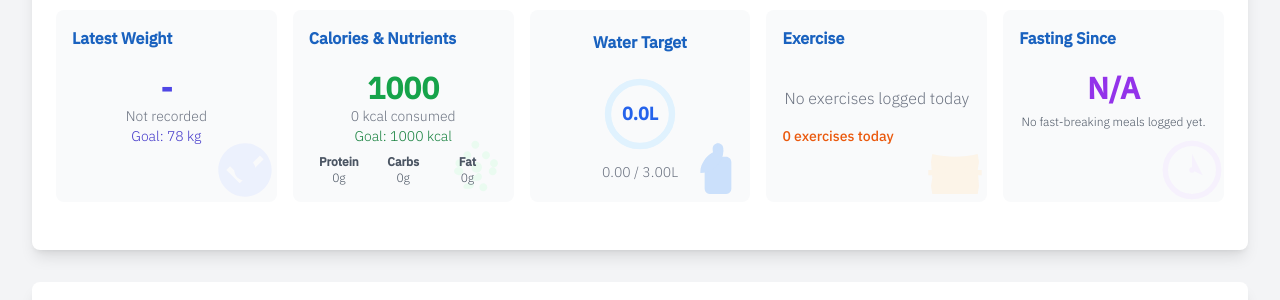
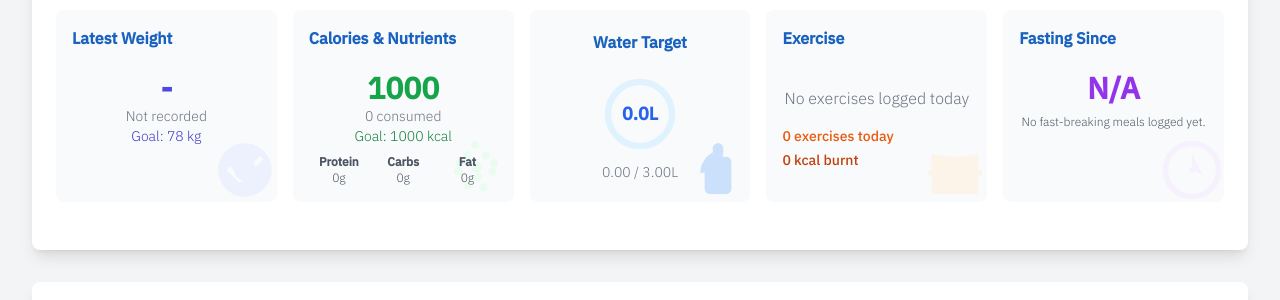
Before and after one commit to mebjas/mebjas.github.io, a Jekyll site: the page built from research/gemini-fitness-tracker/index.md, in a window 1280 px wide. Shown: the part 317-617 px from the top of the page. Built offline with Jekyll 4.4.1, drawn with Linux system fonts in a browser that asks for light colours; nearby versions of some CDN libraries; comment, search, counter and statistics services are not loaded.

Commit message:
exercise calorie tracking

```diff
--- a/_layouts/research/gemini-fitness-tracker/layout.html
+++ b/_layouts/research/gemini-fitness-tracker/layout.html
@@ -271,7 +271,8 @@
                                 <thead>
                                     <tr class="border-b border-gray-200">
                                         <th class="text-left py-1 text-gray-600 font-medium">Exercise</th>
-                                        <th class="text-right py-1 text-gray-600 font-medium">Reps</th>
+                                        <th class="text-center py-1 text-gray-600 font-medium">Reps</th>
+                                        <th class="text-right py-1 text-gray-600 font-medium">Kcal</th>
                                     </tr>
                                 </thead>
                                 <tbody id="exerciseTableBody">
@@ -280,7 +281,8 @@
                             </table>
                             <div id="exerciseEmptyState" class="text-center py-4 text-gray-500">No exercises logged today</div>
                         </div>
-                        <p id="exerciseCountSubtitle" class="text-sm text-orange-600 font-medium mb-3">0 exercises today</p>
+                        <p id="exerciseCountSubtitle" class="text-sm text-orange-600 font-medium mb-1">0 exercises today</p>
+                        <p id="caloriesBurntSubtitle" class="text-sm text-orange-700 font-medium">0 kcal burnt</p>
                     </div>
                 </div>
                 <!-- Fasting Card -->
@@ -1182,7 +1185,7 @@
                 - For "weight", the "data" object should have a "value" key with the weight in kg (float).
                 - For "water", the "data" object should have an "amount" key with the volume in Liters (float). Assume "a glass" is 0.25L.
                 - For "food", the "data" object should have "item" (string) and "calories" (integer) keys. Provide a reasonable calorie estimate. Also include "protein" (integer, in grams), "carbs" (integer, in grams), "fat" (integer, in grams). Also add a "thoughts" key (string, under 15 words) with your opinion on the food for weight loss, LDL & HDL control, and muscle gain. Also include a boolean key "breaks_fast". A food is considered to break a fast if it has more than 15 calories.
-                - For "exercise", the "data" object should have "type" (string) and either "reps" (integer) or "duration_minutes" (integer).
+                - For "exercise", the "data" object should have "type" (string), either "reps" (integer) or "duration_minutes" (integer), and "calories_burnt" (integer) with a reasonable estimate based on the exercise type and intensity.
                 - If the input is ambiguous or cannot be categorized, the category should be "unknown" and data should be an empty object.
 
                 Example 1:
@@ -1203,7 +1206,7 @@
 
                 Example 5:
                 Input: "Did 20 pushups and ran for 15 minutes"
-                Output: [{"category":"exercise","data":{"type":"pushups and running","reps":20,"duration_minutes":15}}]
+                Output: [{"category":"exercise","data":{"type":"pushups and running","reps":20,"duration_minutes":15,"calories_burnt":180}}]
             `;
 
             try {
@@ -1322,13 +1325,14 @@
             const carbsToday = todaysFood.reduce((sum, curr) => sum + (curr.data.carbs || 0), 0);
             const fatToday = todaysFood.reduce((sum, curr) => sum + (curr.data.fat || 0), 0);
             const waterDrankToday = todaysWater.reduce((sum, curr) => sum + (curr.data.amount || 0), 0);
+            const caloriesBurntToday = todaysExercise.reduce((sum, curr) => sum + (curr.data.calories_burnt || 0), 0);
 
             const totalCalorieGoal = targets.baseCalories - targets.calorieDeficit;
-            const remainingCals = totalCalorieGoal - caloriesConsumedValue;
+            const remainingCals = totalCalorieGoal - caloriesConsumedValue + caloriesBurntToday;
 
             // Update UI
             calorieGoal.textContent = totalCalorieGoal;
-            caloriesConsumed.textContent = `${caloriesConsumedValue} kcal consumed`;
+            caloriesConsumed.textContent = `${caloriesConsumedValue} consumed${caloriesBurntToday > 0 ? `, ${caloriesBurntToday} burnt` : ''}`;
             caloriesRemaining.textContent = remainingCals;
 
             // Update water progress with circular indicator
@@ -1350,6 +1354,7 @@
                         exerciseMap[exerciseType] = {
                             reps: 0,
                             duration: 0,
+                            calories: 0,
                             hasReps: false,
                             hasDuration: false
                         };
@@ -1362,11 +1367,15 @@
                         exerciseMap[exerciseType].duration += ex.data.duration_minutes;
                         exerciseMap[exerciseType].hasDuration = true;
                     }
+                    if (ex.data.calories_burnt) {
+                        exerciseMap[exerciseType].calories += ex.data.calories_burnt;
+                    }
                 });
 
                 // Update subtitle
                 const exerciseCount = Object.keys(exerciseMap).length;
                 exerciseCountSubtitle.textContent = `${exerciseCount} exercise${exerciseCount !== 1 ? 's' : ''} today`;
+                caloriesBurntSubtitle.textContent = `${caloriesBurntToday} kcal burnt`;
 
                 // Generate table rows
                 let tableRowsHTML = '';
@@ -1385,7 +1394,8 @@
                     tableRowsHTML += `
                         <tr class="border-b border-gray-100 last:border-b-0">
                             <td class="py-1 text-left text-gray-700">${exerciseType}</td>
-                            <td class="py-1 text-right text-gray-600">${valueText}</td>
+                            <td class="py-1 text-center text-gray-600">${valueText}</td>
+                            <td class="py-1 text-right text-gray-600">${data.calories || 0}</td>
                         </tr>
                     `;
                 });
@@ -1395,6 +1405,7 @@
                 exerciseEmptyState.style.display = 'none';
             } else {
                 exerciseCountSubtitle.textContent = '0 exercises today';
+                caloriesBurntSubtitle.textContent = '0 kcal burnt';
                 exerciseTableBody.innerHTML = '';
                 exerciseTable.style.display = 'none';
                 exerciseEmptyState.style.display = 'block';
@@ -1517,7 +1528,14 @@
                     }
                     content += `<p class="text-sm text-gray-500">${date}</p></div>`;
                     break;
-                case 'exercise': content += `<span class="text-xl mr-3">🏋️</span> <div><p class="font-semibold">Exercise: ${entry.data.type}</p><p class="text-gray-600 text-sm">${entry.data.reps ? `Reps: ${entry.data.reps}` : `Duration: ${entry.data.duration_minutes} min`}</p><p class="text-sm text-gray-500">${date}</p></div>`; break;
+                case 'exercise':
+                    content += `<span class="text-xl mr-3">🏋️</span> <div><p class="font-semibold">Exercise: ${entry.data.type}</p>`;
+                    content += `<p class="text-gray-600 text-sm">${entry.data.reps ? `Reps: ${entry.data.reps}` : `Duration: ${entry.data.duration_minutes} min`}`;
+                    if (entry.data.calories_burnt) {
+                        content += ` | Calories burnt: ${entry.data.calories_burnt} kcal`;
+                    }
+                    content += `</p><p class="text-sm text-gray-500">${date}</p></div>`;
+                    break;
             }
             content += `</div>`;
             const deleteButton = `<button onclick="deleteEntry('${entry.id}')" class="text-red-500 hover:text-red-700 font-semibold text-sm">Delete</button>`;
```
Also changed, not shown: other parts of _layouts/research/gemini-fitness-tracker/layout.html (+1 -0 lines).
